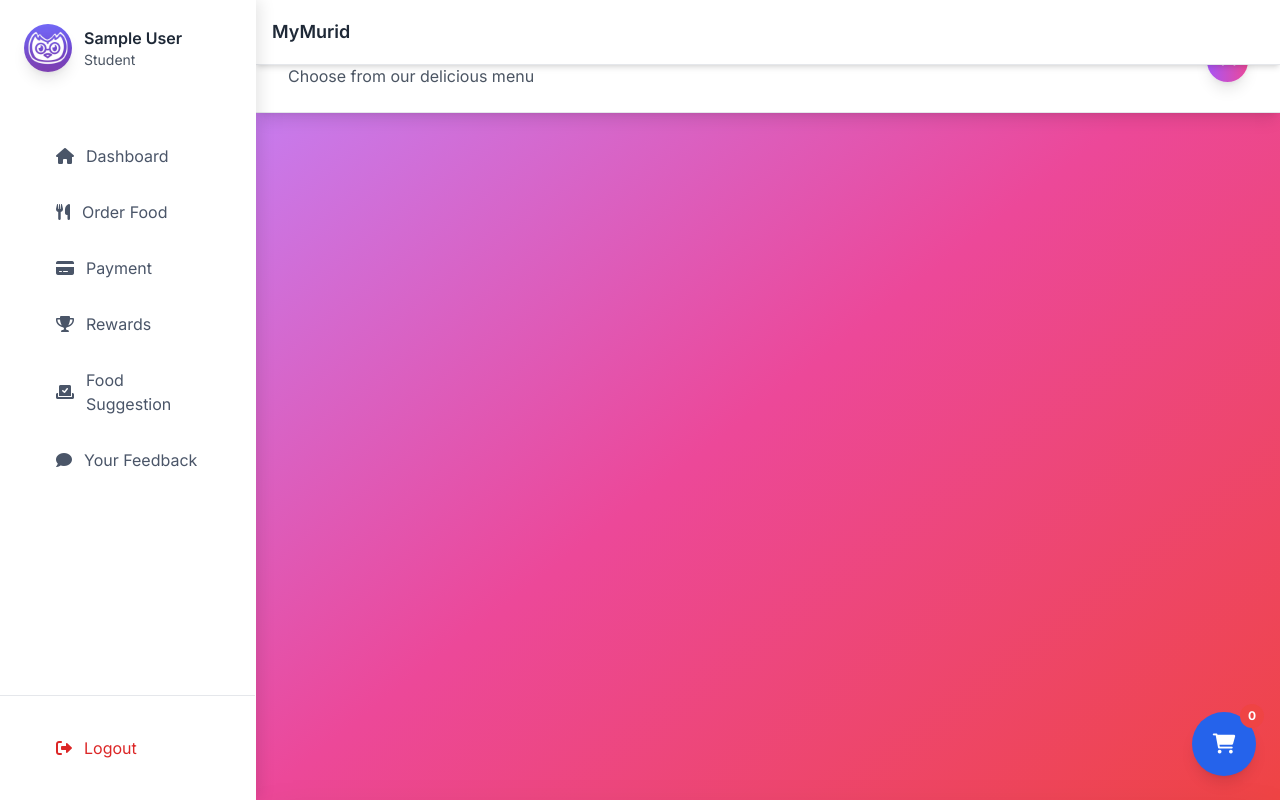
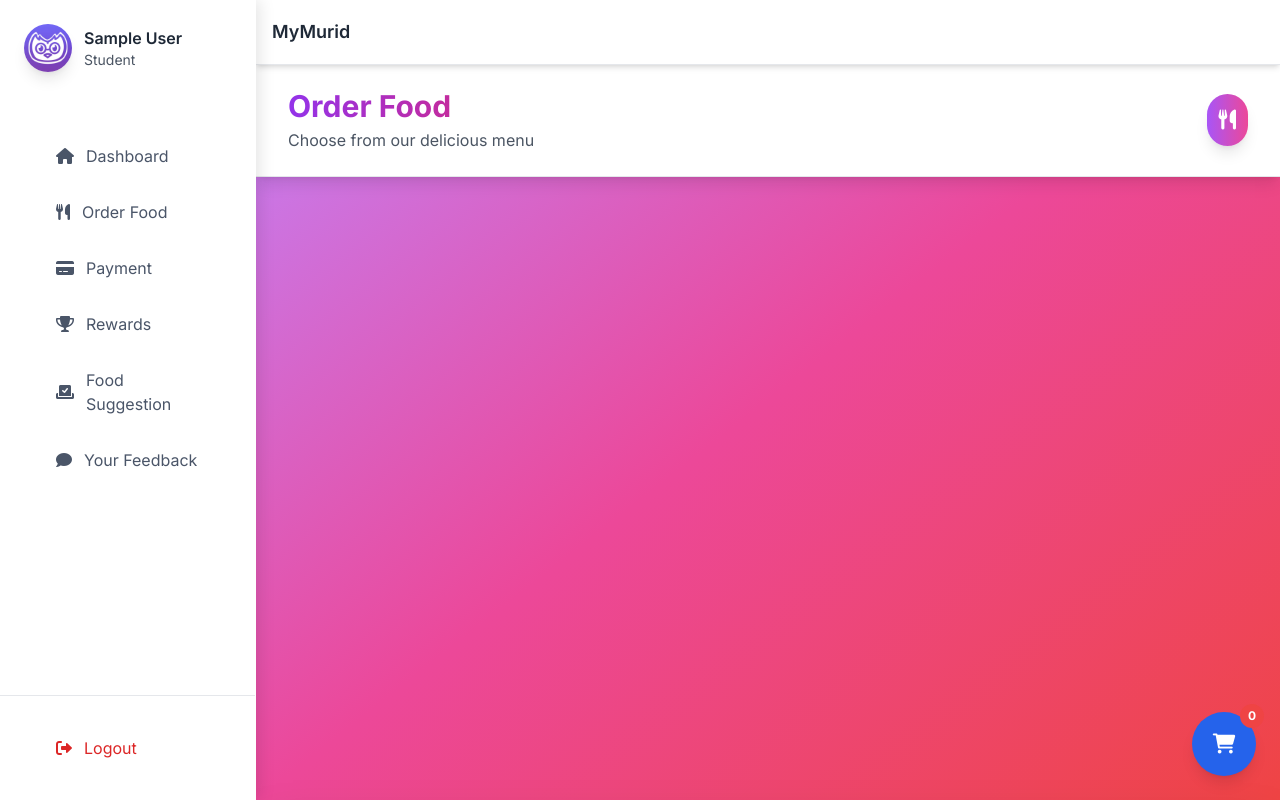
Before and after one commit to Yipalgaming/MyMurid, a Flask app: page /order in a window 1280 px wide. Run offline with Flask 3, Linux system fonts and the light colour scheme; the visitor is signed in with stand-in values (Sample User, id 1); data that the repository does not hold is empty; some libraries are stand-ins or nearby versions.

Commit message:
Fix page headers to be consistently positioned at top-16 on all screen sizes

```diff
--- a/templates/admin.html
+++ b/templates/admin.html
@@ -3,7 +3,7 @@
 {% block content %}
 <div class="fixed inset-y-0 left-0 md:left-64 right-0 bg-gradient-to-br from-indigo-400 via-purple-500 to-pink-500 overflow-hidden transition-all duration-300">
   <!-- Header -->
-  <div class="absolute top-16 md:top-0 left-0 right-0 bg-white shadow-lg border-b z-10">
+  <div class="absolute top-16 left-0 right-0 bg-white shadow-lg border-b z-10">
     <div class="max-w-7xl mx-auto px-4 sm:px-6 lg:px-8 py-4 md:py-6">
       <div class="flex items-center justify-between">
         <div>
--- a/templates/admin_award_points.html
+++ b/templates/admin_award_points.html
@@ -3,7 +3,7 @@
 {% block content %}
 <div class="fixed inset-y-0 left-0 md:left-64 right-0 bg-gradient-to-br from-yellow-400 via-orange-500 to-red-500 overflow-hidden transition-all duration-300">
   <!-- Header -->
-  <div class="absolute top-16 md:top-0 left-0 right-0 bg-white shadow-lg border-b z-10">
+  <div class="absolute top-16 left-0 right-0 bg-white shadow-lg border-b z-10">
     <div class="max-w-7xl mx-auto px-4 sm:px-6 lg:px-8 py-4 md:py-6">
       <div class="flex items-center justify-between">
         <div>
--- a/templates/admin_manage_rewards.html
+++ b/templates/admin_manage_rewards.html
@@ -3,7 +3,7 @@
 {% block content %}
 <div class="fixed inset-y-0 left-0 md:left-64 right-0 bg-gradient-to-br from-purple-400 via-pink-500 to-red-500 overflow-hidden transition-all duration-300">
   <!-- Header -->
-  <div class="absolute top-16 md:top-0 left-0 right-0 bg-white shadow-lg border-b z-10">
+  <div class="absolute top-16 left-0 right-0 bg-white shadow-lg border-b z-10">
     <div class="max-w-7xl mx-auto px-4 sm:px-6 lg:px-8 py-4 md:py-6">
       <div class="flex items-center justify-between">
         <div>
--- a/templates/cash_flow_analytics.html
+++ b/templates/cash_flow_analytics.html
@@ -3,7 +3,7 @@
 {% block content %}
 <div class="fixed inset-y-0 left-0 md:left-64 right-0 bg-gradient-to-br from-green-400 via-emerald-500 to-teal-500 overflow-hidden transition-all duration-300">
   <!-- Header -->
-  <div class="absolute top-16 md:top-0 left-0 right-0 bg-white shadow-lg border-b z-10">
+  <div class="absolute top-16 left-0 right-0 bg-white shadow-lg border-b z-10">
     <div class="max-w-7xl mx-auto px-4 sm:px-6 lg:px-8 py-4 md:py-6">
       <div class="flex items-center justify-between">
         <div>
--- a/templates/dashboard.html
+++ b/templates/dashboard.html
@@ -3,7 +3,7 @@
 {% block content %}
 <div class="fixed inset-y-0 left-0 md:left-64 right-0 bg-gradient-to-br from-indigo-400 via-purple-500 to-pink-500 overflow-hidden transition-all duration-300">
   <!-- Header -->
-  <div class="absolute top-16 md:top-0 left-0 right-0 bg-white shadow-lg border-b z-10">
+  <div class="absolute top-16 left-0 right-0 bg-white shadow-lg border-b z-10">
     <div class="max-w-7xl mx-auto px-4 sm:px-6 lg:px-8 py-4 md:py-6">
       <div class="flex items-center justify-between">
         <div>
--- a/templates/feedback.html
+++ b/templates/feedback.html
@@ -3,7 +3,7 @@
 {% block content %}
 <div class="fixed inset-y-0 left-0 md:left-64 right-0 bg-gradient-to-br from-blue-400 via-indigo-500 to-purple-500 overflow-hidden transition-all duration-300">
   <!-- Header -->
-  <div class="absolute top-16 md:top-0 left-0 right-0 bg-white shadow-lg border-b z-10">
+  <div class="absolute top-16 left-0 right-0 bg-white shadow-lg border-b z-10">
     <div class="max-w-7xl mx-auto px-4 sm:px-6 lg:px-8 py-4 md:py-6">
       <div class="flex items-center justify-between">
         <div>
--- a/templates/food_demand_analytics.html
+++ b/templates/food_demand_analytics.html
@@ -3,7 +3,7 @@
 {% block content %}
 <div class="fixed inset-y-0 left-0 md:left-64 right-0 bg-gradient-to-br from-purple-400 via-pink-500 to-red-500 overflow-hidden transition-all duration-300">
   <!-- Header -->
-  <div class="absolute top-16 md:top-0 left-0 right-0 bg-white shadow-lg border-b z-10">
+  <div class="absolute top-16 left-0 right-0 bg-white shadow-lg border-b z-10">
     <div class="max-w-7xl mx-auto px-4 sm:px-6 lg:px-8 py-4 md:py-6">
       <div class="flex items-center justify-between">
         <div>
--- a/templates/manage_students.html
+++ b/templates/manage_students.html
@@ -3,7 +3,7 @@
 {% block content %}
 <div class="fixed inset-y-0 left-0 md:left-64 right-0 bg-gradient-to-br from-blue-400 via-indigo-500 to-purple-500 overflow-hidden transition-all duration-300">
   <!-- Header -->
-  <div class="absolute top-16 md:top-0 left-0 right-0 bg-white shadow-lg border-b z-10">
+  <div class="absolute top-16 left-0 right-0 bg-white shadow-lg border-b z-10">
     <div class="max-w-7xl mx-auto px-4 sm:px-6 lg:px-8 py-4 md:py-6">
       <div class="flex items-center justify-between">
         <div>
--- a/templates/order.html
+++ b/templates/order.html
@@ -3,7 +3,7 @@
 {% block content %}
 <div class="fixed inset-y-0 left-0 md:left-64 right-0 bg-gradient-to-br from-purple-400 via-pink-500 to-red-500 overflow-hidden transition-all duration-300">
   <!-- Header -->
-  <div class="absolute top-16 md:top-0 left-0 right-0 bg-white shadow-lg border-b z-10">
+  <div class="absolute top-16 left-0 right-0 bg-white shadow-lg border-b z-10">
     <div class="max-w-7xl mx-auto px-4 sm:px-6 lg:px-8 py-4 md:py-6">
       <div class="flex items-center justify-between">
         <div>
--- a/templates/paid_orders.html
+++ b/templates/paid_orders.html
@@ -3,7 +3,7 @@
 {% block content %}
 <div class="fixed inset-y-0 left-0 md:left-64 right-0 bg-gradient-to-br from-orange-400 via-red-500 to-pink-500 overflow-hidden transition-all duration-300">
   <!-- Header -->
-  <div class="absolute top-16 md:top-0 left-0 right-0 bg-white shadow-lg border-b z-10">
+  <div class="absolute top-16 left-0 right-0 bg-white shadow-lg border-b z-10">
     <div class="max-w-7xl mx-auto px-4 sm:px-6 lg:px-8 py-4 md:py-6">
       <div class="flex items-center justify-between">
         <div>
--- a/templates/parent_dashboard.html
+++ b/templates/parent_dashboard.html
@@ -3,7 +3,7 @@
 {% block content %}
 <div class="fixed inset-y-0 left-0 md:left-64 right-0 bg-gradient-to-br from-blue-50 to-indigo-100 overflow-hidden transition-all duration-300">
   <!-- Header -->
-  <div class="absolute top-16 md:top-0 left-0 right-0 bg-white shadow-sm border-b z-10">
+  <div class="absolute top-16 left-0 right-0 bg-white shadow-sm border-b z-10">
     <div class="max-w-7xl mx-auto px-4 sm:px-6 lg:px-8 py-4 md:py-6">
       <div class="flex items-center justify-between">
         <div>
--- a/templates/payment.html
+++ b/templates/payment.html
@@ -3,7 +3,7 @@
 {% block content %}
 <div class="fixed inset-y-0 left-0 md:left-64 right-0 bg-gradient-to-br from-green-400 via-emerald-500 to-teal-500 overflow-hidden transition-all duration-300">
   <!-- Header -->
-  <div class="absolute top-16 md:top-0 left-0 right-0 bg-white shadow-lg border-b z-10">
+  <div class="absolute top-16 left-0 right-0 bg-white shadow-lg border-b z-10">
     <div class="max-w-7xl mx-auto px-4 sm:px-6 lg:px-8 py-4 md:py-6">
       <div class="flex items-center justify-between">
         <div>
--- a/templates/rewards_dashboard.html
+++ b/templates/rewards_dashboard.html
@@ -3,7 +3,7 @@
 {% block content %}
 <div class="fixed inset-y-0 left-0 md:left-64 right-0 bg-gradient-to-br from-yellow-400 via-orange-500 to-red-500 overflow-hidden transition-all duration-300">
   <!-- Header -->
-  <div class="absolute top-16 md:top-0 left-0 right-0 bg-white shadow-lg border-b z-10">
+  <div class="absolute top-16 left-0 right-0 bg-white shadow-lg border-b z-10">
     <div class="max-w-7xl mx-auto px-4 sm:px-6 lg:px-8 py-4 md:py-6">
       <div class="flex items-center justify-between">
         <div>
--- a/templates/staff.html
+++ b/templates/staff.html
@@ -3,7 +3,7 @@
 {% block content %}
 <div class="fixed inset-y-0 left-0 md:left-64 right-0 bg-gradient-to-br from-indigo-400 via-purple-500 to-pink-500 overflow-hidden transition-all duration-300">
   <!-- Header -->
-  <div class="absolute top-16 md:top-0 left-0 right-0 bg-white shadow-lg border-b z-10">
+  <div class="absolute top-16 left-0 right-0 bg-white shadow-lg border-b z-10">
     <div class="max-w-7xl mx-auto px-4 sm:px-6 lg:px-8 py-4 md:py-6">
       <div class="flex items-center justify-between">
         <div>
--- a/templates/topup.html
+++ b/templates/topup.html
@@ -3,7 +3,7 @@
 {% block content %}
 <div class="fixed inset-y-0 left-0 md:left-64 right-0 bg-gradient-to-br from-green-400 via-emerald-500 to-teal-500 overflow-hidden transition-all duration-300">
   <!-- Header -->
-  <div class="absolute top-16 md:top-0 left-0 right-0 bg-white shadow-lg border-b z-10">
+  <div class="absolute top-16 left-0 right-0 bg-white shadow-lg border-b z-10">
     <div class="max-w-7xl mx-auto px-4 sm:px-6 lg:px-8 py-4 md:py-6">
       <div class="flex items-center justify-between">
         <div>
--- a/templates/transactions.html
+++ b/templates/transactions.html
@@ -3,7 +3,7 @@
 {% block content %}
 <div class="fixed inset-y-0 left-0 md:left-64 right-0 bg-gradient-to-br from-green-400 via-emerald-500 to-teal-500 overflow-hidden transition-all duration-300">
   <!-- Header -->
-  <div class="absolute top-16 md:top-0 left-0 right-0 bg-white shadow-lg border-b z-10">
+  <div class="absolute top-16 left-0 right-0 bg-white shadow-lg border-b z-10">
     <div class="max-w-7xl mx-auto px-4 sm:px-6 lg:px-8 py-4 md:py-6">
       <div class="flex items-center justify-between">
         <div>
--- a/templates/vote.html
+++ b/templates/vote.html
@@ -3,7 +3,7 @@
 {% block content %}
 <div class="fixed inset-y-0 left-0 md:left-64 right-0 bg-gradient-to-br from-green-400 via-emerald-500 to-teal-500 overflow-hidden transition-all duration-300">
   <!-- Header -->
-  <div class="absolute top-16 md:top-0 left-0 right-0 bg-white shadow-lg border-b z-10">
+  <div class="absolute top-16 left-0 right-0 bg-white shadow-lg border-b z-10">
     <div class="max-w-7xl mx-auto px-4 sm:px-6 lg:px-8 py-4 md:py-6">
       <div class="flex items-center justify-between">
         <div>
```
